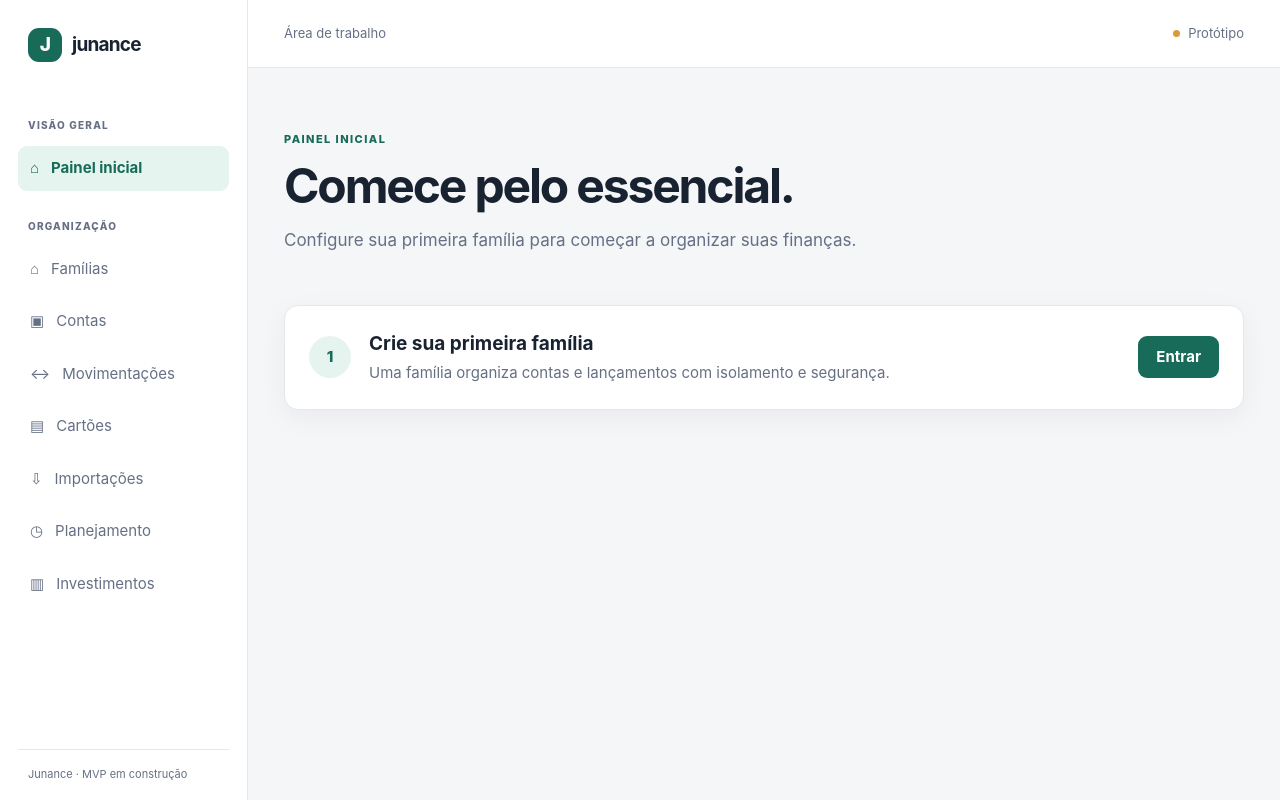
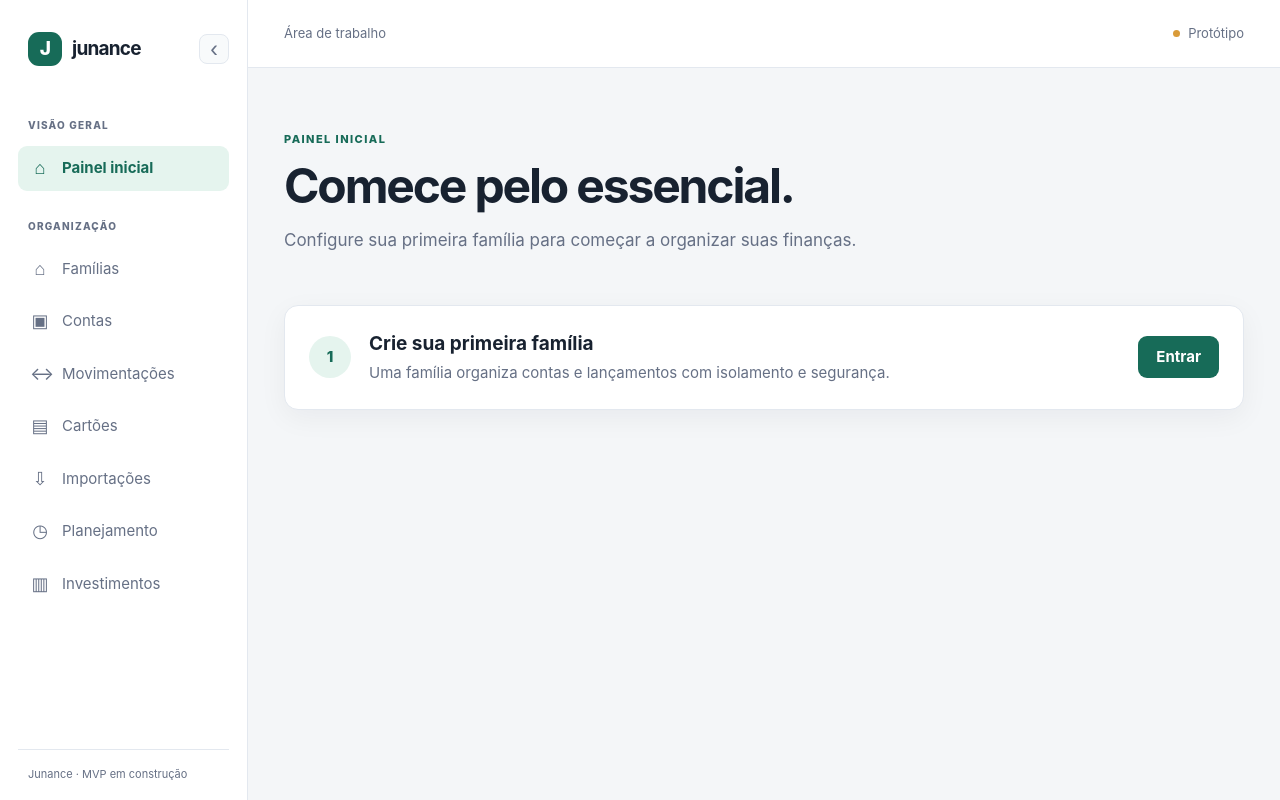
Before and after one commit to marrcandre/junance, a Django app: page / in a window 1280 px wide. Run offline with Django 5.2, Linux system fonts and the light colour scheme.

Commit message:
feat: tornar menu lateral retrátil

```diff
--- a/core/static/css/app.css
+++ b/core/static/css/app.css
@@ -26,14 +26,18 @@
 * { box-sizing: border-box; }
 body { margin: 0; background: var(--bg); color: var(--text); font: 15px/1.5 Inter, ui-sans-serif, system-ui, -apple-system, sans-serif; }
 a { color: inherit; text-decoration: none; }
-.app-shell { min-height: 100vh; display: grid; grid-template-columns: 248px minmax(0, 1fr); }
-.sidebar { padding: 28px 18px 18px; background: var(--surface); border-right: 1px solid var(--border); display: flex; flex-direction: column; gap: 8px; }
-.brand { display: flex; align-items: center; gap: 10px; padding: 0 10px 28px; font-size: 19px; font-weight: 750; letter-spacing: -.04em; }
+.app-shell { min-height: 100vh; display: grid; grid-template-columns: 248px minmax(0, 1fr); transition: grid-template-columns .2s ease; }
+.sidebar { position: relative; padding: 28px 18px 18px; background: var(--surface); border-right: 1px solid var(--border); display: flex; flex-direction: column; gap: 8px; }
+.sidebar-header { display: flex; align-items: center; justify-content: space-between; gap: 8px; min-height: 42px; margin-bottom: 20px; }
+.brand { display: flex; align-items: center; gap: 10px; padding: 0 10px; font-size: 19px; font-weight: 750; letter-spacing: -.04em; }
 .brand-mark { display: grid; place-items: center; width: 34px; height: 34px; border-radius: 11px; background: var(--accent); color: white; font-weight: 800; }
+.sidebar-toggle { display: grid; place-items: center; width: 30px; height: 30px; padding: 0; border: 1px solid var(--border); border-radius: 8px; background: var(--surface-soft); color: var(--muted); font-size: 23px; line-height: 1; cursor: pointer; }
+.sidebar-toggle:hover { color: var(--accent); border-color: var(--accent); }
 .nav-label { margin: 20px 10px 5px; color: var(--muted); font-size: 10px; font-weight: 800; letter-spacing: .12em; }
 .nav-item { display: flex; align-items: center; gap: 12px; padding: 11px 12px; border-radius: 9px; color: var(--muted); }
 .nav-item.active { background: var(--accent-soft); color: var(--accent); font-weight: 700; }
 .nav-item:hover { background: var(--surface-soft); color: var(--accent); }
+.nav-icon { display: inline-grid; flex: 0 0 20px; place-items: center; width: 20px; font-size: 18px; line-height: 1; }
 .sidebar-footer { margin-top: auto; padding: 16px 10px 0; border-top: 1px solid var(--border); color: var(--muted); font-size: 11px; }
 .main { min-width: 0; }
 .topbar { min-height: 68px; display: flex; align-items: center; justify-content: space-between; gap: 16px; padding: 0 36px; background: var(--surface); border-bottom: 1px solid var(--border); color: var(--muted); font-size: 13px; }
@@ -79,6 +83,14 @@ h1 { margin: 12px 0; max-width: 660px; font-size: clamp(32px, 4vw, 48px); line-h
 .form-card p { margin: 0 0 18px; }
 .errorlist { margin: 5px 0; padding: 0; color: #b42318; list-style: none; font-size: 13px; }
 .form-actions { display: flex; align-items: center; justify-content: flex-end; gap: 18px; margin-top: 24px; }
+.sidebar-collapsed { grid-template-columns: 76px minmax(0, 1fr); }
+.sidebar-collapsed .sidebar { padding-left: 12px; padding-right: 12px; }
+.sidebar-collapsed .sidebar-header { justify-content: center; }
+.sidebar-collapsed .brand { padding: 0; }
+.sidebar-collapsed .brand-name, .sidebar-collapsed .nav-label, .sidebar-collapsed .nav-item > span:not(.nav-icon), .sidebar-collapsed .sidebar-footer { display: none; }
+.sidebar-collapsed .sidebar-toggle { position: absolute; left: 58px; z-index: 2; width: 24px; height: 24px; border-radius: 50%; background: var(--surface); font-size: 19px; }
+.sidebar-collapsed .nav-item { justify-content: center; padding-left: 8px; padding-right: 8px; }
+.sidebar-collapsed .nav-icon { font-size: 19px; }
 .month-picker { display: flex; align-items: end; gap: 8px; }
 .month-picker label { color: var(--muted); font-size: 12px; font-weight: 700; }
 .month-picker input { min-height: 42px; padding: 0 10px; border: 1px solid var(--border); border-radius: 8px; background: var(--surface); color: var(--text); font: inherit; }
--- /dev/null
+++ b/core/static/js/app.js
@@ -0,0 +1,21 @@
+(() => {
+  const shell = document.querySelector(".app-shell");
+  const toggle = document.querySelector("[data-sidebar-toggle]");
+  if (!shell || !toggle) return;
+
+  const storageKey = "junance.sidebar.collapsed";
+  const setCollapsed = (collapsed) => {
+    shell.classList.toggle("sidebar-collapsed", collapsed);
+    toggle.setAttribute("aria-expanded", String(!collapsed));
+    toggle.setAttribute("aria-label", collapsed ? "Expandir menu" : "Recolher menu");
+    toggle.setAttribute("title", collapsed ? "Expandir menu" : "Recolher menu");
+    toggle.textContent = collapsed ? "›" : "‹";
+  };
+
+  setCollapsed(window.localStorage.getItem(storageKey) === "true");
+  toggle.addEventListener("click", () => {
+    const collapsed = !shell.classList.contains("sidebar-collapsed");
+    setCollapsed(collapsed);
+    window.localStorage.setItem(storageKey, String(collapsed));
+  });
+})();
--- a/templates/base.html
+++ b/templates/base.html
@@ -8,21 +8,25 @@
   <title>{% block title %}Junance{% endblock %}</title>
   <link rel="stylesheet" href="{% static 'css/app.css' %}">
   <script src="https://unpkg.com/htmx.org@2.0.4" defer></script>
+  <script src="{% static 'js/app.js' %}" defer></script>
 </head>
 <body>
   <div class="app-shell">
     <aside class="sidebar">
-      <a class="brand" href="{% url 'core:dashboard' %}"><span class="brand-mark">J</span><span>junance</span></a>
+      <div class="sidebar-header">
+        <a class="brand" href="{% url 'core:dashboard' %}" aria-label="Junance - painel inicial"><span class="brand-mark">J</span><span class="brand-name">junance</span></a>
+        <button id="sidebar-toggle" class="sidebar-toggle" type="button" data-sidebar-toggle aria-label="Recolher menu" aria-expanded="true" title="Recolher menu">‹</button>
+      </div>
       <p class="nav-label">VISÃO GERAL</p>
-      <a class="nav-item {% if request.resolver_match.app_name == 'core' %}active{% endif %}" href="{% url 'core:dashboard' %}">⌂ <span>Painel inicial</span></a>
+      <a class="nav-item {% if request.resolver_match.app_name == 'core' %}active{% endif %}" href="{% url 'core:dashboard' %}"><span class="nav-icon">⌂</span><span>Painel inicial</span></a>
       <p class="nav-label">ORGANIZAÇÃO</p>
-      <a class="nav-item {% if request.resolver_match.app_name == 'identity' %}active{% endif %}" href="{% url 'identity:family_list' %}">⌂ <span>Famílias</span></a>
-      <a class="nav-item {% if request.resolver_match.app_name == 'ledger' and request.resolver_match.url_name == 'account_list' %}active{% endif %}" href="{% url 'ledger:account_list' %}">▣ <span>Contas</span></a>
-      <a class="nav-item {% if request.resolver_match.app_name == 'ledger' %}active{% endif %}" href="{% url 'ledger:transaction_list' %}">↔ <span>Movimentações</span></a>
-      <a class="nav-item {% if request.resolver_match.app_name == 'cards' %}active{% endif %}" href="{% url 'cards:card_list' %}">▤ <span>Cartões</span></a>
-      <a class="nav-item {% if request.resolver_match.app_name == 'imports' %}active{% endif %}" href="{% url 'imports:upload' %}">⇩ <span>Importações</span></a>
-      <a class="nav-item {% if request.resolver_match.app_name == 'planning' %}active{% endif %}" href="{% url 'planning:monthly' %}">◷ <span>Planejamento</span></a>
-      <a class="nav-item {% if request.resolver_match.app_name == 'investments' %}active{% endif %}" href="{% url 'investments:position_list' %}">▥ <span>Investimentos</span></a>
+      <a class="nav-item {% if request.resolver_match.app_name == 'identity' %}active{% endif %}" href="{% url 'identity:family_list' %}"><span class="nav-icon">⌂</span><span>Famílias</span></a>
+      <a class="nav-item {% if request.resolver_match.app_name == 'ledger' and request.resolver_match.url_name == 'account_list' %}active{% endif %}" href="{% url 'ledger:account_list' %}"><span class="nav-icon">▣</span><span>Contas</span></a>
+      <a class="nav-item {% if request.resolver_match.app_name == 'ledger' %}active{% endif %}" href="{% url 'ledger:transaction_list' %}"><span class="nav-icon">↔</span><span>Movimentações</span></a>
+      <a class="nav-item {% if request.resolver_match.app_name == 'cards' %}active{% endif %}" href="{% url 'cards:card_list' %}"><span class="nav-icon">▤</span><span>Cartões</span></a>
+      <a class="nav-item {% if request.resolver_match.app_name == 'imports' %}active{% endif %}" href="{% url 'imports:upload' %}"><span class="nav-icon">⇩</span><span>Importações</span></a>
+      <a class="nav-item {% if request.resolver_match.app_name == 'planning' %}active{% endif %}" href="{% url 'planning:monthly' %}"><span class="nav-icon">◷</span><span>Planejamento</span></a>
+      <a class="nav-item {% if request.resolver_match.app_name == 'investments' %}active{% endif %}" href="{% url 'investments:position_list' %}"><span class="nav-icon">▥</span><span>Investimentos</span></a>
       <div class="sidebar-footer">Junance · MVP em construção</div>
     </aside>
     <main class="main">
```
Also changed, not shown: core/tests/test_dashboard.py (+4 -0 lines).
